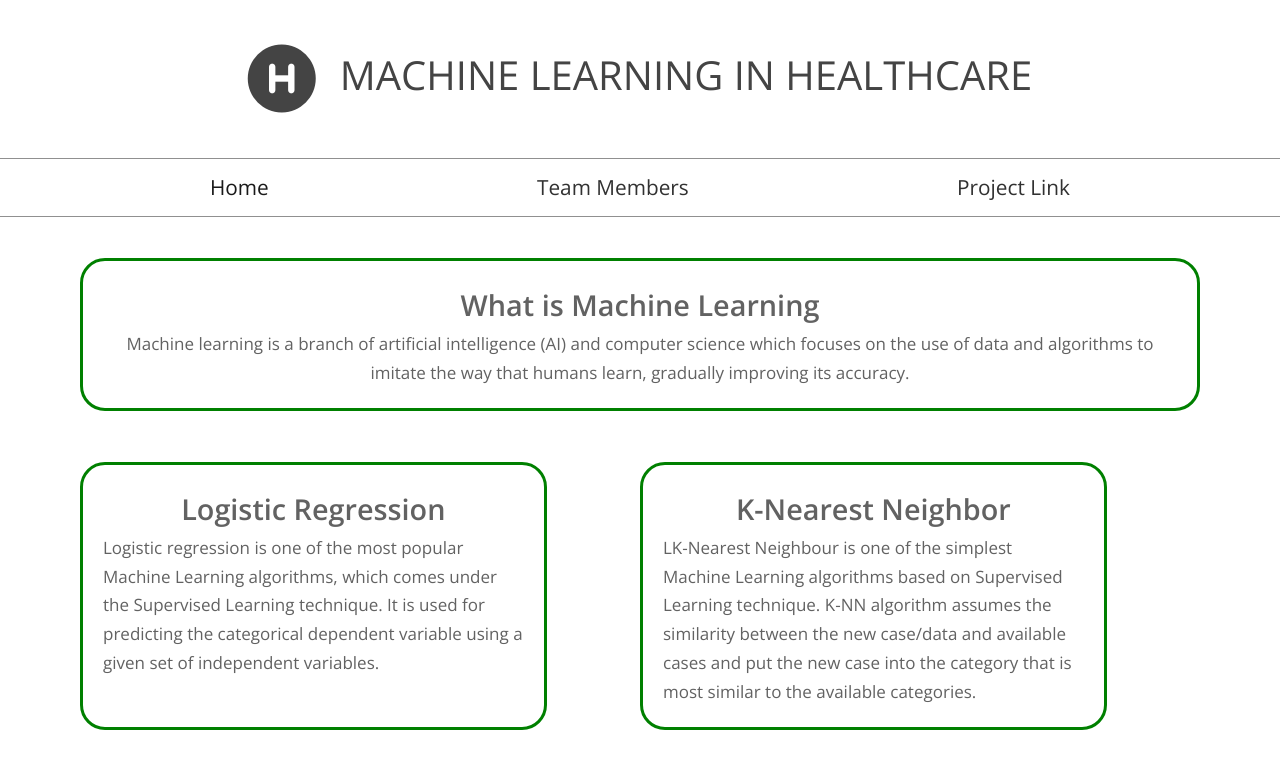
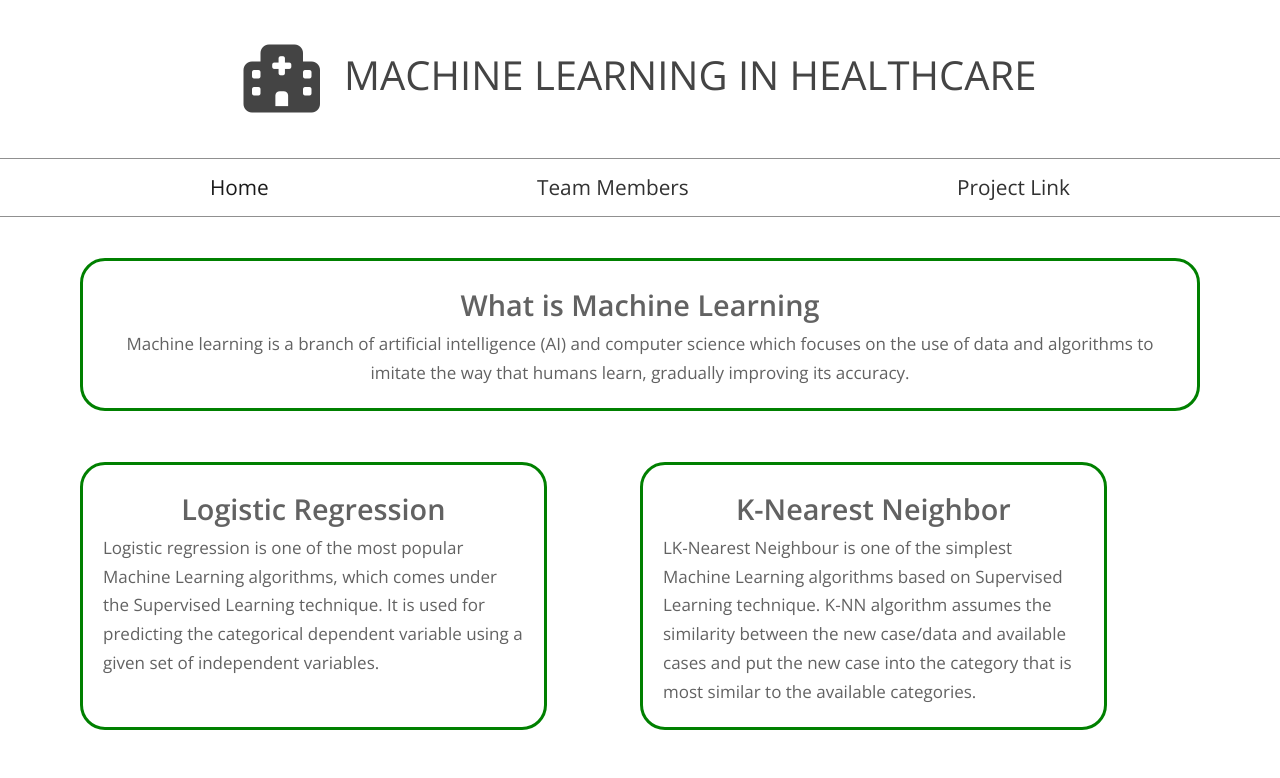
Before and after one commit to faizal-mahmood/finalyear, a plain HTML site: page index.html in a window 1280 px wide. Shown: the top 778 px of the page. Drawn offline with nearby package versions, Linux system fonts and the light colour scheme.

Commit message:
Update index.html

```diff
--- a/index.html
+++ b/index.html
@@ -22,7 +22,7 @@
     <div class="container" id="home">
       <div class="col-12 text-center">
         <div class="tm-page-header">
-          <i class="fas fa-4x fa-hospital-symbol mr-4"></i>
+          <i class="fas fa-4x fa-hospital mr-4"></i>
           <h1 class="d-inline-block text-uppercase">Machine Learning in Healthcare</h1>
         </div>
       </div>
```
